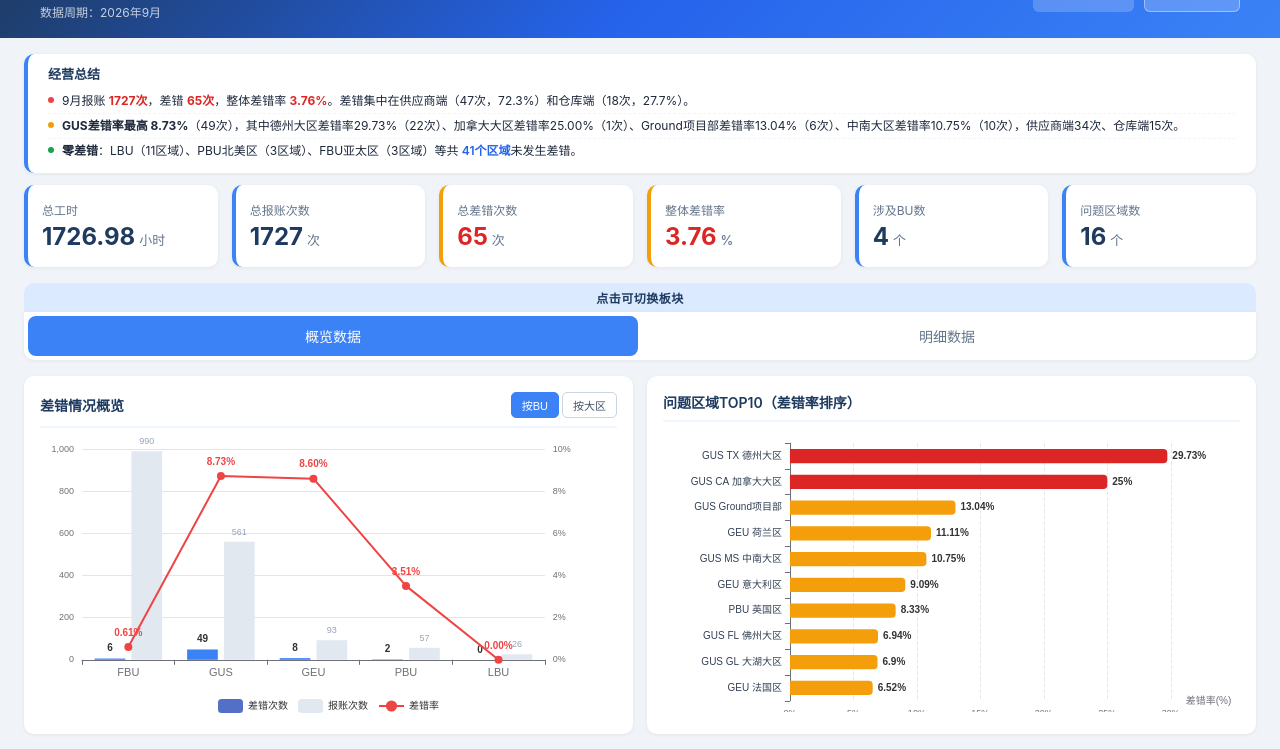
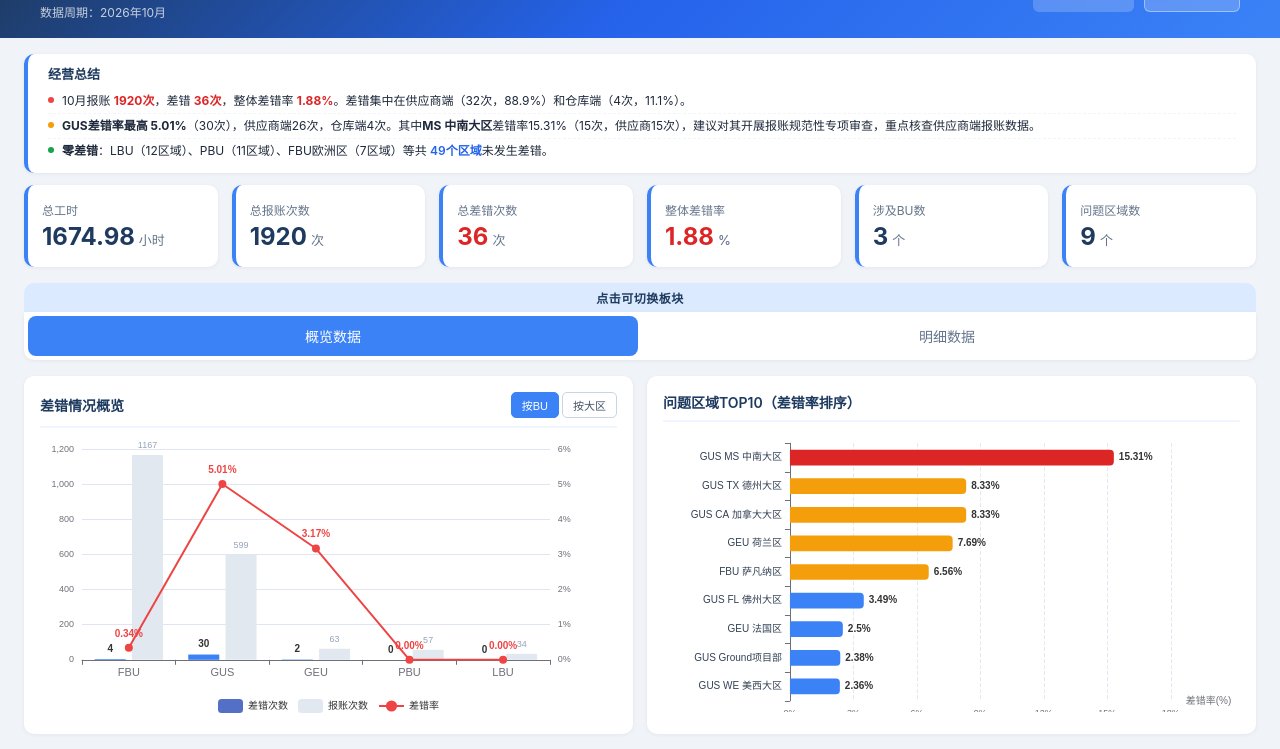
Before and after one commit to LiuYan185/overseas-labor-quality-dashboard, a plain HTML site: page index.html in a window 1280 px wide. Shown: the part 51-800 px from the top of the page. Drawn offline with nearby package versions, Linux system fonts and the light colour scheme.

Commit message:
Update dashboard 202610

```diff
--- a/index.html
+++ b/index.html
@@ -104,12 +104,12 @@ tr:hover td{background:#F8FAFC}
 
 <meta property="og:type" content="website" />
 <meta property="og:title" content="海外劳务工报账运营质量看板" />
-<meta property="og:description" content="2026年9月数据更新" />
+<meta property="og:description" content="2026年10月数据更新" />
 <meta property="og:url" content="https://liuyan185.github.io/overseas-labor-quality-dashboard/" />
 </head>
 <body>
 <div class="header">
-  <div class="header-left"><h1>海外劳务工报账运营质量看板</h1><div class="header-sub">数据周期：2026年9月</div></div>
+  <div class="header-left"><h1>海外劳务工报账运营质量看板</h1><div class="header-sub">数据周期：2026年10月</div></div>
   <div class="header-actions">
     <button class="btn-download" onclick="downloadHTML()">下载 HTML</button>
     <button class="btn-export" id="btnExport" onclick="exportPNG()">导出 PNG</button>
@@ -174,37 +174,38 @@ tr:hover td{background:#F8FAFC}
     </div>
   </div>
 </div>
-<div class="footer">海外劳务工报账运营质量看板 | 2026年9月</div>
+<div class="footer">海外劳务工报账运营质量看板 | 2026年10月</div>
 
 <script>
 const DATA = {
   regions: [
-    {bu:"FBU",zone:"美洲区",region:"加州区",hours:121.34,count:122,errTotal:0,errRate:0.0,hssc:0,hsscRate:0.0,warehouse:0,warehouseRate:0.0,hrbp:0,hrbpRate:0.0,supplier:0,supplierRate:0.0},
-    {bu:"FBU",zone:"美洲区",region:"新泽西区",hours:113.82,count:156,errTotal:0,errRate:0.0,hssc:0,hsscRate:0.0,warehouse:0,warehouseRate:0.0,hrbp:0,hrbpRate:0.0,supplier:0,supplierRate:0.0},
-    {bu:"FBU",zone:"美洲区",region:"加拿大区",hours:34.0,count:57,errTotal:0,errRate:0.0,hssc:0,hsscRate:0.0,warehouse:0,warehouseRate:0.0,hrbp:0,hrbpRate:0.0,supplier:0,supplierRate:0.0},
-    {bu:"FBU",zone:"美洲区",region:"芝加哥区",hours:29.5,count:77,errTotal:0,errRate:0.0,hssc:0,hsscRate:0.0,warehouse:0,warehouseRate:0.0,hrbp:0,hrbpRate:0.0,supplier:0,supplierRate:0.0},
-    {bu:"FBU",zone:"美洲区",region:"萨凡纳区",hours:20.93,count:50,errTotal:1,errRate:0.02,hssc:0,hsscRate:0.0,warehouse:0,warehouseRate:0.0,hrbp:0,hrbpRate:0.0,supplier:1,supplierRate:0.02},
-    {bu:"FBU",zone:"美洲区",region:"亚特兰大区",hours:26.0,count:54,errTotal:1,errRate:0.018519,hssc:0,hsscRate:0.0,warehouse:0,warehouseRate:0.0,hrbp:0,hrbpRate:0.0,supplier:1,supplierRate:0.018519},
-    {bu:"FBU",zone:"美洲区",region:"达拉斯区",hours:6.56,count:49,errTotal:0,errRate:0.0,hssc:0,hsscRate:0.0,warehouse:0,warehouseRate:0.0,hrbp:0,hrbpRate:0.0,supplier:0,supplierRate:0.0},
-    {bu:"FBU",zone:"美洲区",region:"西雅图",hours:4.0,count:9,errTotal:0,errRate:0.0,hssc:0,hsscRate:0.0,warehouse:0,warehouseRate:0.0,hrbp:0,hrbpRate:0.0,supplier:0,supplierRate:0.0},
+    {bu:"FBU",zone:"美洲区",region:"加州区",hours:121.34,count:161,errTotal:0,errRate:0.0,hssc:0,hsscRate:0.0,warehouse:0,warehouseRate:0.0,hrbp:0,hrbpRate:0.0,supplier:0,supplierRate:0.0},
+    {bu:"FBU",zone:"美洲区",region:"新泽西区",hours:113.82,count:178,errTotal:0,errRate:0.0,hssc:0,hsscRate:0.0,warehouse:0,warehouseRate:0.0,hrbp:0,hrbpRate:0.0,supplier:0,supplierRate:0.0},
+    {bu:"FBU",zone:"美洲区",region:"加拿大区",hours:34.0,count:46,errTotal:0,errRate:0.0,hssc:0,hsscRate:0.0,warehouse:0,warehouseRate:0.0,hrbp:0,hrbpRate:0.0,supplier:0,supplierRate:0.0},
+    {bu:"FBU",zone:"美洲区",region:"芝加哥区",hours:29.5,count:85,errTotal:0,errRate:0.0,hssc:0,hsscRate:0.0,warehouse:0,warehouseRate:0.0,hrbp:0,hrbpRate:0.0,supplier:0,supplierRate:0.0},
+    {bu:"FBU",zone:"美洲区",region:"萨凡纳区",hours:20.93,count:61,errTotal:4,errRate:0.065574,hssc:0,hsscRate:0.0,warehouse:0,warehouseRate:0.0,hrbp:0,hrbpRate:0.0,supplier:4,supplierRate:0.065574},
+    {bu:"FBU",zone:"美洲区",region:"亚特兰大区",hours:26.0,count:60,errTotal:0,errRate:0.0,hssc:0,hsscRate:0.0,warehouse:0,warehouseRate:0.0,hrbp:0,hrbpRate:0.0,supplier:0,supplierRate:0.0},
+    {bu:"FBU",zone:"美洲区",region:"达拉斯区",hours:6.56,count:13,errTotal:0,errRate:0.0,hssc:0,hsscRate:0.0,warehouse:0,warehouseRate:0.0,hrbp:0,hrbpRate:0.0,supplier:0,supplierRate:0.0},
+    {bu:"FBU",zone:"美洲区",region:"西雅图",hours:4.0,count:10,errTotal:0,errRate:0.0,hssc:0,hsscRate:0.0,warehouse:0,warehouseRate:0.0,hrbp:0,hrbpRate:0.0,supplier:0,supplierRate:0.0},
     {bu:"FBU",zone:"美洲区",region:"诺福克斯",hours:4.0,count:0,errTotal:0,errRate:0.0,hssc:0,hsscRate:0.0,warehouse:0,warehouseRate:0.0,hrbp:0,hrbpRate:0.0,supplier:0,supplierRate:0.0},
-    {bu:"FBU",zone:"美洲区",region:"休斯顿区",hours:16.0,count:36,errTotal:2,errRate:0.055556,hssc:0,hsscRate:0.0,warehouse:1,warehouseRate:0.027778,hrbp:0,hrbpRate:0.0,supplier:1,supplierRate:0.027778},
+    {bu:"FBU",zone:"美洲区",region:"休斯顿区",hours:16.0,count:41,errTotal:0,errRate:0.0,hssc:0,hsscRate:0.0,warehouse:0,warehouseRate:0.0,hrbp:0,hrbpRate:0.0,supplier:0,supplierRate:0.0},
     {bu:"FBU",zone:"美洲区",region:"墨西哥区",hours:2.0,count:0,errTotal:0,errRate:0.0,hssc:0,hsscRate:0.0,warehouse:0,warehouseRate:0.0,hrbp:0,hrbpRate:0.0,supplier:0,supplierRate:0.0},
-    {bu:"FBU",zone:"美洲区",region:"迈阿密",hours:2.0,count:4,errTotal:0,errRate:0.0,hssc:0,hsscRate:0.0,warehouse:0,warehouseRate:0.0,hrbp:0,hrbpRate:0.0,supplier:0,supplierRate:0.0},
-    {bu:"FBU",zone:"亚太区",region:"澳洲区",hours:18.0,count:40,errTotal:0,errRate:0.0,hssc:0,hsscRate:0.0,warehouse:0,warehouseRate:0.0,hrbp:0,hrbpRate:0.0,supplier:0,supplierRate:0.0},
-    {bu:"FBU",zone:"亚太区",region:"日本区",hours:4.0,count:4,errTotal:0,errRate:0.0,hssc:0,hsscRate:0.0,warehouse:0,warehouseRate:0.0,hrbp:0,hrbpRate:0.0,supplier:0,supplierRate:0.0},
+    {bu:"FBU",zone:"美洲区",region:"迈阿密",hours:2.0,count:3,errTotal:0,errRate:0.0,hssc:0,hsscRate:0.0,warehouse:0,warehouseRate:0.0,hrbp:0,hrbpRate:0.0,supplier:0,supplierRate:0.0},
+    {bu:"FBU",zone:"亚太区",region:"澳洲区",hours:18.0,count:50,errTotal:0,errRate:0.0,hssc:0,hsscRate:0.0,warehouse:0,warehouseRate:0.0,hrbp:0,hrbpRate:0.0,supplier:0,supplierRate:0.0},
+    {bu:"FBU",zone:"亚太区",region:"日本区",hours:4.0,count:7,errTotal:0,errRate:0.0,hssc:0,hsscRate:0.0,warehouse:0,warehouseRate:0.0,hrbp:0,hrbpRate:0.0,supplier:0,supplierRate:0.0},
     {bu:"FBU",zone:"亚太区",region:"韩国区",hours:0.5,count:1,errTotal:0,errRate:0.0,hssc:0,hsscRate:0.0,warehouse:0,warehouseRate:0.0,hrbp:0,hrbpRate:0.0,supplier:0,supplierRate:0.0},
-    {bu:"FBU",zone:"欧洲区",region:"法国区",hours:98.0,count:43,errTotal:0,errRate:0.0,hssc:0,hsscRate:0.0,warehouse:0,warehouseRate:0.0,hrbp:0,hrbpRate:0.0,supplier:0,supplierRate:0.0},
-    {bu:"FBU",zone:"欧洲区",region:"波兰区",hours:132.0,count:66,errTotal:0,errRate:0.0,hssc:0,hsscRate:0.0,warehouse:0,warehouseRate:0.0,hrbp:0,hrbpRate:0.0,supplier:0,supplierRate:0.0},
-    {bu:"FBU",zone:"欧洲区",region:"德国区",hours:70.0,count:82,errTotal:1,errRate:0.012195,hssc:0,hsscRate:0.0,warehouse:1,warehouseRate:0.012195,hrbp:0,hrbpRate:0.0,supplier:0,supplierRate:0.0},
-    {bu:"FBU",zone:"欧洲区",region:"捷克区",hours:90.0,count:83,errTotal:0,errRate:0.0,hssc:0,hsscRate:0.0,warehouse:0,warehouseRate:0.0,hrbp:0,hrbpRate:0.0,supplier:0,supplierRate:0.0},
-    {bu:"FBU",zone:"欧洲区",region:"英国区",hours:75.0,count:42,errTotal:1,errRate:0.02381,hssc:0,hsscRate:0.0,warehouse:0,warehouseRate:0.0,hrbp:0,hrbpRate:0.0,supplier:1,supplierRate:0.02381},
-    {bu:"FBU",zone:"欧洲区",region:"西班牙",hours:16.0,count:9,errTotal:0,errRate:0.0,hssc:0,hsscRate:0.0,warehouse:0,warehouseRate:0.0,hrbp:0,hrbpRate:0.0,supplier:0,supplierRate:0.0},
-    {bu:"FBU",zone:"欧洲区",region:"意大利",hours:10.0,count:6,errTotal:0,errRate:0.0,hssc:0,hsscRate:0.0,warehouse:0,warehouseRate:0.0,hrbp:0,hrbpRate:0.0,supplier:0,supplierRate:0.0},
-    {bu:"LBU",zone:"欧洲区",region:"荷兰区",hours:10.0,count:6,errTotal:0,errRate:0.0,hssc:0,hsscRate:0.0,warehouse:0,warehouseRate:0.0,hrbp:0,hrbpRate:0.0,supplier:0,supplierRate:0.0},
-    {bu:"LBU",zone:"欧洲区",region:"瑞士区",hours:5.0,count:2,errTotal:0,errRate:0.0,hssc:0,hsscRate:0.0,warehouse:0,warehouseRate:0.0,hrbp:0,hrbpRate:0.0,supplier:0,supplierRate:0.0},
-    {bu:"LBU",zone:"欧洲区",region:"瑞典区",hours:4.0,count:2,errTotal:0,errRate:0.0,hssc:0,hsscRate:0.0,warehouse:0,warehouseRate:0.0,hrbp:0,hrbpRate:0.0,supplier:0,supplierRate:0.0},
-    {bu:"LBU",zone:"欧洲区",region:"德国区",hours:2.0,count:4,errTotal:0,errRate:0.0,hssc:0,hsscRate:0.0,warehouse:0,warehouseRate:0.0,hrbp:0,hrbpRate:0.0,supplier:0,supplierRate:0.0},
+    {bu:"FBU",zone:"欧洲区",region:"法国区",hours:98.0,count:52,errTotal:0,errRate:0.0,hssc:0,hsscRate:0.0,warehouse:0,warehouseRate:0.0,hrbp:0,hrbpRate:0.0,supplier:0,supplierRate:0.0},
+    {bu:"FBU",zone:"欧洲区",region:"波兰区",hours:132.0,count:110,errTotal:0,errRate:0.0,hssc:0,hsscRate:0.0,warehouse:0,warehouseRate:0.0,hrbp:0,hrbpRate:0.0,supplier:0,supplierRate:0.0},
+    {bu:"FBU",zone:"欧洲区",region:"德国区",hours:70.0,count:111,errTotal:0,errRate:0.0,hssc:0,hsscRate:0.0,warehouse:0,warehouseRate:0.0,hrbp:0,hrbpRate:0.0,supplier:0,supplierRate:0.0},
+    {bu:"FBU",zone:"欧洲区",region:"捷克区",hours:90.0,count:86,errTotal:0,errRate:0.0,hssc:0,hsscRate:0.0,warehouse:0,warehouseRate:0.0,hrbp:0,hrbpRate:0.0,supplier:0,supplierRate:0.0},
+    {bu:"FBU",zone:"欧洲区",region:"英国区",hours:75.0,count:76,errTotal:0,errRate:0.0,hssc:0,hsscRate:0.0,warehouse:0,warehouseRate:0.0,hrbp:0,hrbpRate:0.0,supplier:0,supplierRate:0.0},
+    {bu:"FBU",zone:"欧洲区",region:"西班牙",hours:16.0,count:7,errTotal:0,errRate:0.0,hssc:0,hsscRate:0.0,warehouse:0,warehouseRate:0.0,hrbp:0,hrbpRate:0.0,supplier:0,supplierRate:0.0},
+    {bu:"FBU",zone:"欧洲区",region:"意大利",hours:10.0,count:9,errTotal:0,errRate:0.0,hssc:0,hsscRate:0.0,warehouse:0,warehouseRate:0.0,hrbp:0,hrbpRate:0.0,supplier:0,supplierRate:0.0},
+    {bu:"LBU",zone:"欧洲区",region:"荷兰区",hours:10.0,count:10,errTotal:0,errRate:0.0,hssc:0,hsscRate:0.0,warehouse:0,warehouseRate:0.0,hrbp:0,hrbpRate:0.0,supplier:0,supplierRate:0.0},
+    {bu:"LBU",zone:"欧洲区",region:"瑞士区",hours:5.0,count:5,errTotal:0,errRate:0.0,hssc:0,hsscRate:0.0,warehouse:0,warehouseRate:0.0,hrbp:0,hrbpRate:0.0,supplier:0,supplierRate:0.0},
+    {bu:"LBU",zone:"欧洲区",region:"瑞典区",hours:4.0,count:4,errTotal:0,errRate:0.0,hssc:0,hsscRate:0.0,warehouse:0,warehouseRate:0.0,hrbp:0,hrbpRate:0.0,supplier:0,supplierRate:0.0},
+    {bu:"LBU",zone:"欧洲区",region:"意大利",hours:1.0,count:1,errTotal:0,errRate:0.0,hssc:0,hsscRate:0.0,warehouse:0,warehouseRate:0.0,hrbp:0,hrbpRate:0.0,supplier:0,supplierRate:0.0},
+    {bu:"LBU",zone:"欧洲区",region:"德国区",hours:2.0,count:2,errTotal:0,errRate:0.0,hssc:0,hsscRate:0.0,warehouse:0,warehouseRate:0.0,hrbp:0,hrbpRate:0.0,supplier:0,supplierRate:0.0},
     {bu:"LBU",zone:"欧洲区",region:"芬兰区",hours:1.0,count:1,errTotal:0,errRate:0.0,hssc:0,hsscRate:0.0,warehouse:0,warehouseRate:0.0,hrbp:0,hrbpRate:0.0,supplier:0,supplierRate:0.0},
     {bu:"LBU",zone:"欧洲区",region:"挪威区",hours:0.0,count:0,errTotal:0,errRate:0.0,hssc:0,hsscRate:0.0,warehouse:0,warehouseRate:0.0,hrbp:0,hrbpRate:0.0,supplier:0,supplierRate:0.0},
     {bu:"LBU",zone:"欧洲区",region:"爱尔兰区",hours:4.0,count:4,errTotal:0,errRate:0.0,hssc:0,hsscRate:0.0,warehouse:0,warehouseRate:0.0,hrbp:0,hrbpRate:0.0,supplier:0,supplierRate:0.0},
@@ -215,7 +216,7 @@ const DATA = {
     {bu:"PBU",zone:"北美区",region:"加州区",hours:0.0,count:0,errTotal:0,errRate:0.0,hssc:0,hsscRate:0.0,warehouse:0,warehouseRate:0.0,hrbp:0,hrbpRate:0.0,supplier:0,supplierRate:0.0},
     {bu:"PBU",zone:"北美区",region:"新泽西区",hours:0.0,count:0,errTotal:0,errRate:0.0,hssc:0,hsscRate:0.0,warehouse:0,warehouseRate:0.0,hrbp:0,hrbpRate:0.0,supplier:0,supplierRate:0.0},
     {bu:"PBU",zone:"北美区",region:"亚特兰大区",hours:10.0,count:0,errTotal:0,errRate:0.0,hssc:0,hsscRate:0.0,warehouse:0,warehouseRate:0.0,hrbp:0,hrbpRate:0.0,supplier:0,supplierRate:0.0},
-    {bu:"PBU",zone:"欧洲区",region:"英国区",hours:20.0,count:24,errTotal:2,errRate:0.083333,hssc:0,hsscRate:0.0,warehouse:1,warehouseRate:0.2,hrbp:0,hrbpRate:0.0,supplier:1,supplierRate:0.2},
+    {bu:"PBU",zone:"欧洲区",region:"英国区",hours:20.0,count:24,errTotal:0,errRate:0.0,hssc:0,hsscRate:0.0,warehouse:0,warehouseRate:0.0,hrbp:0,hrbpRate:0.0,supplier:0,supplierRate:0.0},
     {bu:"PBU",zone:"欧洲区",region:"法国区",hours:12.0,count:3,errTotal:0,errRate:0.0,hssc:0,hsscRate:0.0,warehouse:0,warehouseRate:0.0,hrbp:0,hrbpRate:0.0,supplier:0,supplierRate:0.0},
     {bu:"PBU",zone:"欧洲区",region:"西班牙区",hours:2.0,count:2,errTotal:0,errRate:0.0,hssc:0,hsscRate:0.0,warehouse:0,warehouseRate:0.0,hrbp:0,hrbpRate:0.0,supplier:0,supplierRate:0.0},
     {bu:"PBU",zone:"欧洲区",region:"比利时区",hours:10.0,count:6,errTotal:0,errRate:0.0,hssc:0,hsscRate:0.0,warehouse:0,warehouseRate:0.0,hrbp:0,hrbpRate:0.0,supplier:0,supplierRate:0.0},
@@ -223,19 +224,19 @@ const DATA = {
     {bu:"PBU",zone:"欧洲区",region:"匈牙利",hours:22.0,count:5,errTotal:0,errRate:0.0,hssc:0,hsscRate:0.0,warehouse:0,warehouseRate:0.0,hrbp:0,hrbpRate:0.0,supplier:0,supplierRate:0.0},
     {bu:"PBU",zone:"欧洲区",region:"意大利",hours:15.0,count:3,errTotal:0,errRate:0.0,hssc:0,hsscRate:0.0,warehouse:0,warehouseRate:0.0,hrbp:0,hrbpRate:0.0,supplier:0,supplierRate:0.0},
     {bu:"PBU",zone:"欧洲区",region:"荷兰",hours:20.0,count:12,errTotal:0,errRate:0.0,hssc:0,hsscRate:0.0,warehouse:0,warehouseRate:0.0,hrbp:0,hrbpRate:0.0,supplier:0,supplierRate:0.0},
-    {bu:"GUS",zone:"美洲区",region:"WE 美西大区",hours:85.0,count:117,errTotal:3,errRate:0.025641,hssc:0,hsscRate:0.0,warehouse:0,warehouseRate:0.0,hrbp:0,hrbpRate:0.0,supplier:3,supplierRate:0.025641},
-    {bu:"GUS",zone:"美洲区",region:"FL 佛州大区",hours:45.0,count:72,errTotal:5,errRate:0.069444,hssc:0,hsscRate:0.0,warehouse:5,warehouseRate:0.069444,hrbp:0,hrbpRate:0.0,supplier:0,supplierRate:0.0},
-    {bu:"GUS",zone:"美洲区",region:"Ground项目部",hours:50.0,count:46,errTotal:6,errRate:0.130435,hssc:0,hsscRate:0.0,warehouse:3,warehouseRate:0.065217,hrbp:0,hrbpRate:0.0,supplier:3,supplierRate:0.065217},
-    {bu:"GUS",zone:"美洲区",region:"NE 东北大区",hours:70.0,count:117,errTotal:0,errRate:0.0,hssc:0,hsscRate:0.0,warehouse:0,warehouseRate:0.0,hrbp:0,hrbpRate:0.0,supplier:0,supplierRate:0.0},
-    {bu:"GUS",zone:"美洲区",region:"GL 大湖大区",hours:16.0,count:29,errTotal:2,errRate:0.068966,hssc:0,hsscRate:0.0,warehouse:0,warehouseRate:0.0,hrbp:0,hrbpRate:0.0,supplier:2,supplierRate:0.068966},
-    {bu:"GUS",zone:"美洲区",region:"MS 中南大区",hours:60.0,count:93,errTotal:10,errRate:0.107527,hssc:0,hsscRate:0.0,warehouse:0,warehouseRate:0.0,hrbp:0,hrbpRate:0.0,supplier:10,supplierRate:0.107527},
-    {bu:"GUS",zone:"美洲区",region:"TX 德州大区",hours:52.0,count:74,errTotal:22,errRate:0.297297,hssc:0,hsscRate:0.0,warehouse:6,warehouseRate:0.081081,hrbp:0,hrbpRate:0.0,supplier:16,supplierRate:0.216216},
-    {bu:"GUS",zone:"美洲区",region:"CA 加拿大大区",hours:25.0,count:4,errTotal:1,errRate:0.25,hssc:0,hsscRate:0.0,warehouse:1,warehouseRate:0.25,hrbp:0,hrbpRate:0.0,supplier:0,supplierRate:0.0},
+    {bu:"GUS",zone:"美洲区",region:"WE 美西大区",hours:80.0,count:127,errTotal:3,errRate:0.023622,hssc:0,hsscRate:0.0,warehouse:0,warehouseRate:0.0,hrbp:0,hrbpRate:0.0,supplier:3,supplierRate:0.023622},
+    {bu:"GUS",zone:"美洲区",region:"FL 佛州大区",hours:45.0,count:86,errTotal:3,errRate:0.034884,hssc:0,hsscRate:0.0,warehouse:3,warehouseRate:0.034884,hrbp:0,hrbpRate:0.0,supplier:0,supplierRate:0.0},
+    {bu:"GUS",zone:"美洲区",region:"Ground项目部",hours:40.0,count:42,errTotal:1,errRate:0.02381,hssc:0,hsscRate:0.0,warehouse:0,warehouseRate:0.0,hrbp:0,hrbpRate:0.0,supplier:1,supplierRate:0.02381},
+    {bu:"GUS",zone:"美洲区",region:"NE 东北大区",hours:70.0,count:111,errTotal:0,errRate:0.0,hssc:0,hsscRate:0.0,warehouse:0,warehouseRate:0.0,hrbp:0,hrbpRate:0.0,supplier:0,supplierRate:0.0},
+    {bu:"GUS",zone:"美洲区",region:"GL 大湖大区",hours:16.0,count:30,errTotal:0,errRate:0.0,hssc:0,hsscRate:0.0,warehouse:0,warehouseRate:0.0,hrbp:0,hrbpRate:0.0,supplier:0,supplierRate:0.0},
+    {bu:"GUS",zone:"美洲区",region:"MS 中南大区",hours:60.0,count:98,errTotal:15,errRate:0.153061,hssc:0,hsscRate:0.0,warehouse:0,warehouseRate:0.0,hrbp:0,hrbpRate:0.0,supplier:15,supplierRate:0.153061},
+    {bu:"GUS",zone:"美洲区",region:"TX 德州大区",hours:42.0,count:84,errTotal:7,errRate:0.083333,hssc:0,hsscRate:0.0,warehouse:1,warehouseRate:0.011905,hrbp:0,hrbpRate:0.0,supplier:6,supplierRate:0.071429},
+    {bu:"GUS",zone:"美洲区",region:"CA 加拿大大区",hours:20.0,count:12,errTotal:1,errRate:0.083333,hssc:0,hsscRate:0.0,warehouse:0,warehouseRate:0.0,hrbp:0,hrbpRate:0.0,supplier:1,supplierRate:0.083333},
     {bu:"GUS",zone:"美洲区",region:"PR 波多黎各区",hours:0.0,count:0,errTotal:0,errRate:0.0,hssc:0,hsscRate:0.0,warehouse:0,warehouseRate:0.0,hrbp:0,hrbpRate:0.0,supplier:0,supplierRate:0.0},
     {bu:"GUS",zone:"美洲区",region:"客服组",hours:30.0,count:9,errTotal:0,errRate:0.0,hssc:0,hsscRate:0.0,warehouse:0,warehouseRate:0.0,hrbp:0,hrbpRate:0.0,supplier:0,supplierRate:0.0},
-    {bu:"GEU",zone:"欧洲区",region:"法国区",hours:110.0,count:46,errTotal:3,errRate:0.065217,hssc:0,hsscRate:0.0,warehouse:0,warehouseRate:0.0,hrbp:0,hrbpRate:0.0,supplier:3,supplierRate:0.065217},
-    {bu:"GEU",zone:"欧洲区",region:"荷兰区",hours:80.0,count:36,errTotal:4,errRate:0.111111,hssc:0,hsscRate:0.0,warehouse:0,warehouseRate:0.0,hrbp:0,hrbpRate:0.0,supplier:4,supplierRate:0.111111},
-    {bu:"GEU",zone:"欧洲区",region:"意大利区",hours:70.0,count:11,errTotal:1,errRate:0.090909,hssc:0,hsscRate:0.0,warehouse:0,warehouseRate:0.0,hrbp:0,hrbpRate:0.0,supplier:1,supplierRate:0.090909}
+    {bu:"GEU",zone:"欧洲区",region:"法国区",hours:100.0,count:40,errTotal:1,errRate:0.025,hssc:0,hsscRate:0.0,warehouse:0,warehouseRate:0.0,hrbp:0,hrbpRate:0.0,supplier:1,supplierRate:0.025},
+    {bu:"GEU",zone:"欧洲区",region:"荷兰区",hours:72.0,count:13,errTotal:1,errRate:0.076923,hssc:0,hsscRate:0.0,warehouse:0,warehouseRate:0.0,hrbp:0,hrbpRate:0.0,supplier:1,supplierRate:0.076923},
+    {bu:"GEU",zone:"欧洲区",region:"意大利区",hours:65.0,count:10,errTotal:0,errRate:0.0,hssc:0,hsscRate:0.0,warehouse:0,warehouseRate:0.0,hrbp:0,hrbpRate:0.0,supplier:0,supplierRate:0.0}
   ]
 };
 
@@ -347,9 +348,9 @@ function renderSummary() {
   const wp = totalErr>0?(tw/totalErr*100).toFixed(1):'0';
   const cr = DATA.regions.filter(r=>r.errTotal===0).length;
   const items = [
-    {bullet:'red', text:`9月报账 <strong>${totalCount}次</strong>，差错 <strong>${totalErr}次</strong>，整体差错率 <strong>${(totalErrRate*100).toFixed(2)}%</strong>。差错集中在供应商端（${ts}次，${sp}%）和仓库端（${tw}次，${wp}%）。`},
-    {bullet:'orange', text:`<b>GUS差错率最高 8.73%</b>（49次），其中德州大区差错率29.73%（22次）、加拿大大区差错率25.00%（1次）、Ground项目部差错率13.04%（6次）、中南大区差错率10.75%（10次），供应商端34次、仓库端15次。`},
-    {bullet:'green', text:`<b>零差错</b>：LBU（11区域）、PBU北美区（3区域）、FBU亚太区（3区域）等共 <em>${cr}个区域</em>未发生差错。`}
+    {bullet:'red', text:`10月报账 <strong>${totalCount}次</strong>，差错 <strong>${totalErr}次</strong>，整体差错率 <strong>${(totalErrRate*100).toFixed(2)}%</strong>。差错集中在供应商端（${ts}次，${sp}%）和仓库端（${tw}次，${wp}%）。`},
+    {bullet:'orange', text:`<b>GUS差错率最高 5.01%</b>（30次），供应商端26次，仓库端4次。其中<b>MS 中南大区</b>差错率15.31%（15次，供应商15次），建议对其开展报账规范性专项审查，重点核查供应商端报账数据。`},
+    {bullet:'green', text:`<b>零差错</b>：LBU（12区域）、PBU（11区域）、FBU欧洲区（7区域）等共 <em>${cr}个区域</em>未发生差错。`}
   ];
   document.getElementById('summaryContent').innerHTML = items.map(i =>
     `<div class="summary-item"><span class="bullet ${i.bullet}"></span><span>${i.text}</span></div>`
```
